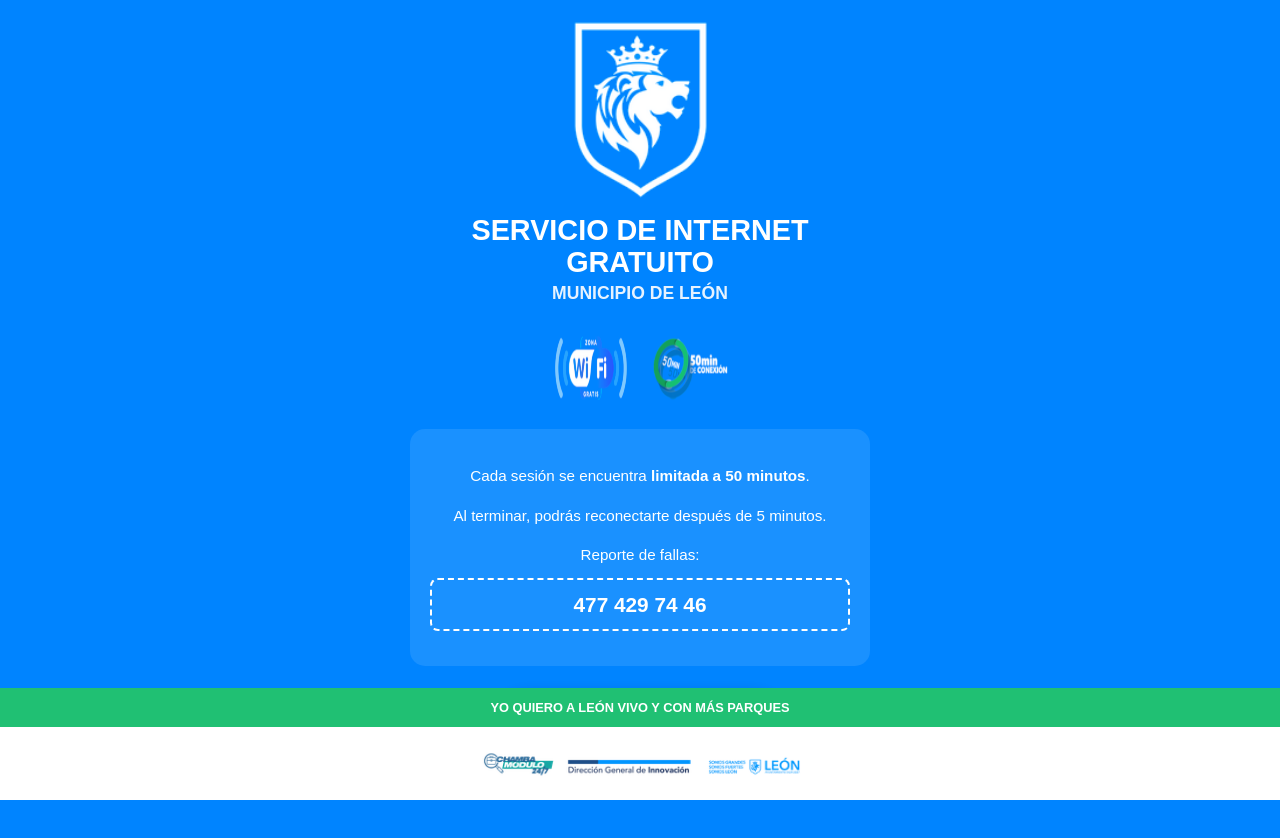
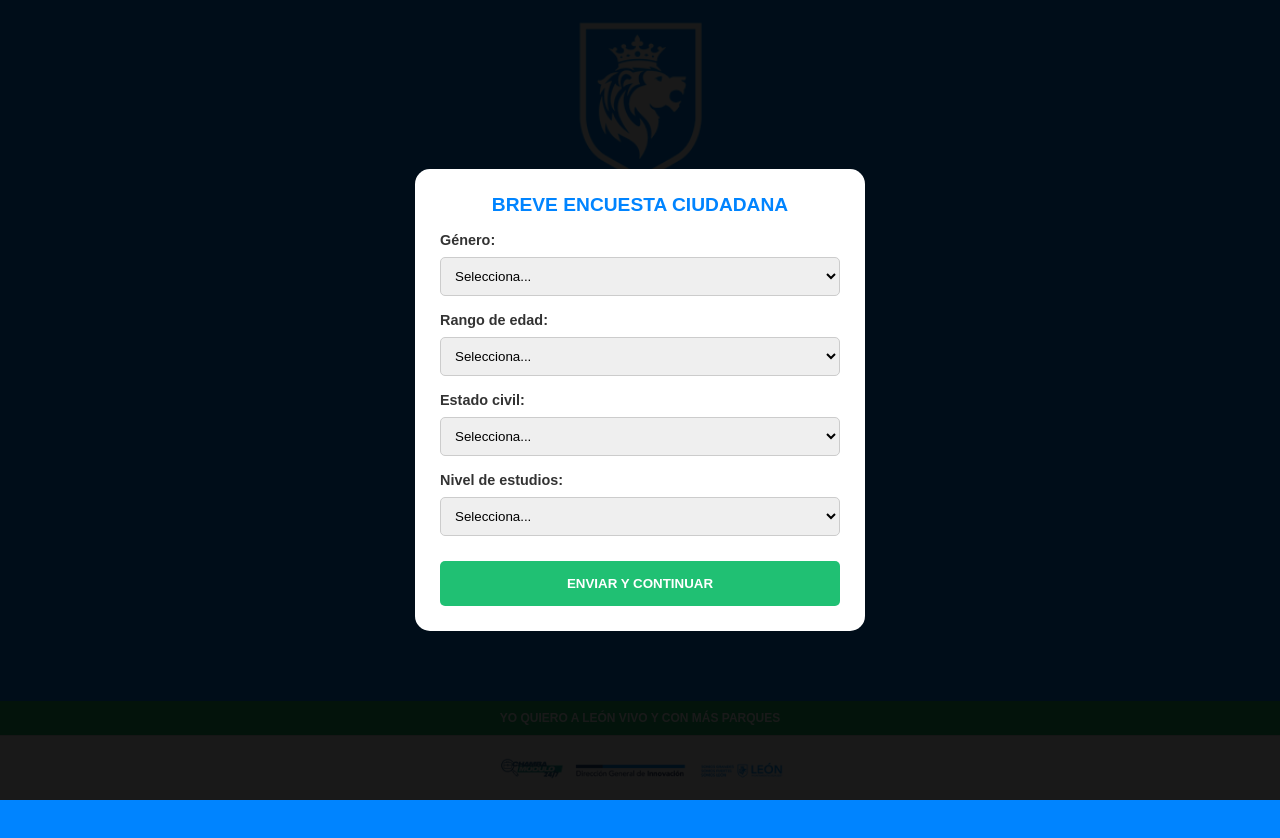
Before and after one commit to Mzaleta84/wifi-leon, a plain HTML site: page index.html in a window 1280 px wide. After the commit the page ends 800 px from the top, so only its background shows below. Drawn offline with Linux system fonts and the light colour scheme.

Commit message:
Update index.html

```diff
--- a/index.html
+++ b/index.html
@@ -3,22 +3,35 @@
 <head>
     <meta charset="UTF-8">
     <meta name="viewport" content="width=device-width, initial-scale=1.0">
-    <title>Internet Gratuito - León</title>
+    <title>Portal Cautivo - León 2026</title>
     <style>
         body { margin: 0; padding: 0; font-family: 'Arial', sans-serif; background-color: #0084FF; color: white; text-align: center; }
-        .container { width: 100%; max-width: 500px; margin: auto; padding: 20px; box-sizing: border-box; padding-bottom: 160px; }
-        .header img { width: 140px; margin-bottom: 10px; }
+        .container { width: 100%; max-width: 500px; margin: auto; padding: 20px; box-sizing: border-box; padding-bottom: 180px; }
+        .header img { width: 130px; margin-bottom: 10px; }
         h1 { font-size: 1.8rem; text-transform: uppercase; margin: 0; line-height: 1.1; }
-        .sub-header { font-size: 1.1rem; font-weight: bold; margin-top: 5px; opacity: 0.9; }
-        .status-icons { display: flex; justify-content: center; gap: 25px; margin: 25px 0; }
-        .status-icons img { width: 75px; height: 75px; }
-        .info-section { font-size: 0.95rem; line-height: 1.6; margin: 25px 0; padding: 20px; background: rgba(255,255,255,0.1); border-radius: 15px; }
-        .phone-block { font-size: 1.3rem; font-weight: bold; display: block; margin-top: 10px; border: 2px dashed white; padding: 8px; border-radius: 8px; }
-        .btn-access { background-color: white; color: #0084FF; border: none; border-radius: 35px; padding: 18px 40px; font-size: 1.1rem; font-weight: bold; cursor: pointer; text-transform: uppercase; box-shadow: 0 6px 15px rgba(0,0,0,0.3); }
+        .sub-header { font-size: 1.1rem; font-weight: bold; margin-top: 5px; }
+
+        .status-icons { display: flex; justify-content: center; gap: 20px; margin: 20px 0; }
+
+        /* SECCIÓN DE TEXTOS SOLICITADOS */
+        .info-section { font-size: 0.9rem; line-height: 1.5; margin: 20px 0; padding: 0 10px; }
+        .info-section p { margin-bottom: 15px; }
+        .phone-block { font-size: 1.2rem; font-weight: bold; display: block; margin-top: 8px; border: 1px dashed white; padding: 5px; border-radius: 5px; }
+
+        .btn-access { background-color: white; color: #0084FF; border: none; border-radius: 30px; padding: 15px 35px; font-weight: bold; cursor: pointer; text-transform: uppercase; box-shadow: 0 4px 10px rgba(0,0,0,0.2); }
+
+        /* MODAL ENCUESTA */
+        #surveyModal { display: none; position: fixed; top: 0; left: 0; width: 100%; height: 100%; background: rgba(0,0,0,0.9); z-index: 1000; justify-content: center; align-items: center; }
+        .modal-content { background: white; color: #333; padding: 25px; border-radius: 15px; width: 85%; max-width: 400px; text-align: left; overflow-y: auto; max-height: 90vh; }
+        .modal-content label { font-weight: bold; font-size: 0.9rem; }
+        .modal-content select { width: 100%; padding: 10px; margin: 8px 0 15px 0; border: 1px solid #ccc; border-radius: 5px; }
+        .btn-submit { background: #20C073; color: white; border: none; padding: 15px; width: 100%; border-radius: 5px; font-weight: bold; cursor: pointer; text-transform: uppercase; margin-top: 10px; }
+
+        /* FOOTER */
         .footer { position: fixed; bottom: 0; width: 100%; z-index: 500; }
-        .green-bar { background: #20C073; padding: 12px; font-weight: bold; font-size: 0.8rem; }
-        .white-bar { background: white; padding: 12px; }
-        .white-bar img { max-width: 90%; height: auto; max-height: 45px; }
+        .green-bar { background: #20C073; padding: 10px; font-weight: bold; font-size: 0.75rem; color: white; }
+        .white-bar { background: white; padding: 10px; border-top: 1px solid #ddd; }
+        .white-bar img { max-width: 90%; height: auto; max-height: 40px; }
     </style>
 </head>
 <body>
@@ -27,57 +40,120 @@
     <div class="header">
         <img src="logo-leon.png" alt="León">
         <h1>Servicio de Internet Gratuito</h1>
-        <div class="sub-header">MUNICIPIO DE LEÓN</div>
+        <div class="sub-header">EN PARQUES Y ESPACIOS PÚBLICOS</div>
     </div>
 
     <div class="status-icons">
-        <img src="wifi-icon.png" alt="WiFi">
-        <img src="timer-icon.png" alt="50 min">
+        <img src="wifi-icon.png" width="70" alt="WiFi">
+        <img src="timer-icon.png" width="70" alt="50 min">
     </div>
 
     <div class="info-section">
-        <p>Cada sesión se encuentra <b>limitada a 50 minutos</b>.</p>
-        <p>Al terminar, podrás reconectarte después de 5 minutos.</p>
-        <p>Reporte de fallas: <span class="phone-block">477 429 74 46</span></p>
+        <p>Cada sesión se encuentra <b>limitada a 50 minutos</b>, una vez concluido ese tiempo podrás conectarte al cabo de 5 minutos.</p>
+        <p>El sistema soporta un <b>límite de usuarios</b>, por lo que se pide paciencia mientras otro usuario concluye su sesión.</p>
+        <p>Para información acerca del servicio ó en caso de fallas, reportarlo al:
+            <span class="phone-block">477 429 74 46</span>
+        </p>
     </div>
 
-    <form id="cambiumForm" method="post" action="">
-        <input type="hidden" name="ga_srvr" id="ga_srvr">
-        <input type="hidden" name="ga_ap_mac" id="ga_ap_mac">
-        <input type="hidden" name="ga_cm_mac" id="ga_cm_mac">
-        <input type="hidden" name="ga_nas_id" id="ga_nas_id">
-        <input type="hidden" name="ga_ssid" id="ga_ssid">
-        <input type="hidden" name="ga_success_url" value="https://empleo.leon.gob.mx">
-        <button type="submit" class="btn-access">Aceptar y Conectar</button>
-    </form>
+    <div id="connectSection" style="display:none;">
+        <form method="post" action="https://portal.cambiumnetworks.com/cgi-bin/login">
+            <input type="hidden" name="ga_success_url" value="https://empleo.leon.gob.mx">
+            <input type="hidden" name="ga_user_id" value="">
+            <input type="hidden" name="ga_ap_mac" value="">
+            <button type="submit" class="btn-access">Acepto Condiciones y Conectar</button>
+        </form>
+    </div>
+</div>
+
+<div id="surveyModal">
+    <div class="modal-content">
+        <h2 style="color:#0084FF; margin-top:0; font-size: 1.2rem; text-align: center;">BREVE ENCUESTA CIUDADANA</h2>
+        <form id="googleSurvey" action="https://docs.google.com/forms/d/e/1FAIpQLScmM9i_9-1mThNTYMDmPZWDrbYvMvhrXducX65l2SSkF1rkxA/formResponse" method="POST" target="hidden_iframe">
+
+            <label>Género:</label>
+            <select name="entry.550879783" required>
+                <option value="">Selecciona...</option>
+                <option value="Hombre">Hombre</option>
+                <option value="Mujer">Mujer</option>
+                <option value="No quiero decirlo">No quiero decirlo</option>
+            </select>
+
+            <label>Rango de edad:</label>
+            <select name="entry.1118154402" required>
+                <option value="">Selecciona...</option>
+                <option value="Menos de 18 años">Menos de 18 años</option>
+                <option value="18-25 años">18-25 años</option>
+                <option value="26-35 años">26-35 años</option>
+                <option value="36-45 años">36-45 años</option>
+                <option value="46-55 años">46-55 años</option>
+                <option value="56-64 años">56-64 años</option>
+                <option value="65 y más">65 y más</option>
+            </select>
+
+            <label>Estado civil:</label>
+            <select name="entry.441314420" required>
+                <option value="">Selecciona...</option>
+                <option value="Soltero(a)">Soltero(a)</option>
+                <option value="Casado(a)">Casado(a)</option>
+                <option value="Divorciado(a)">Divorciado(a)</option>
+                <option value="Viudo(a)">Viudo(a)</option>
+                <option value="Unión libre">Unión libre</option>
+            </select>
+
+            <label>Nivel de estudios:</label>
+            <select name="entry.38432281" required>
+                <option value="">Selecciona...</option>
+                <option value="Primaria">Primaria</option>
+                <option value="Secundaria">Secundaria</option>
+                <option value="Preparatoria o técnico">Preparatoria o técnico</option>
+                <option value="Técnico Superior universitario">Técnico Superior universitario</option>
+                <option value="Universidad">Universidad</option>
+                <option value="Sin estudios">Sin estudios</option>
+            </select>
+
+            <input type="hidden" name="entry.1610266945" id="hidden_mac">
+            <input type="hidden" name="entry.852007566" id="hidden_device">
+
+            <button type="submit" class="btn-submit" onclick="submitted=true;">Enviar y Continuar</button>
+        </form>
+    </div>
 </div>
 
 <div class="footer">
     <div class="green-bar">YO QUIERO A LEÓN VIVO Y CON MÁS PARQUES</div>
-    <div class="white-bar"><img src="logos-footer.png"></div>
+    <div class="white-bar"><img src="logos-footer.png" alt="Logos"></div>
 </div>
 
+<iframe name="hidden_iframe" id="hidden_iframe" style="display:none;" onload="if(typeof submitted !== 'undefined' && submitted) { finishSurvey(); }"></iframe>
+
 <script>
+    var submitted = false;
+
+    function captureData() {
+        const params = new URLSearchParams(window.location.search);
+        // MAC del cliente enviada por cnMaestro
+        document.getElementById('hidden_mac').value = params.get('ga_cm_mac') || 'No capturada';
+        // Modelo del celular detectado por el navegador
+        document.getElementById('hidden_device').value = navigator.userAgent;
+    }
+
     window.onload = function() {
-        const params = new URLSearchParams(window.location.search);
-        const form = document.getElementById('cambiumForm');
-
-        // Captura de datos del AP
-        const ga_srvr = params.get('ga_srvr') || "portal.cambiumnetworks.com";
-        document.getElementById('ga_srvr').value = ga_srvr;
-        document.getElementById('ga_ap_mac').value = params.get('ga_ap_mac') || "";
-        document.getElementById('ga_cm_mac').value = params.get('ga_cm_mac') || "";
-        document.getElementById('ga_nas_id').value = params.get('ga_nas_id') || "";
-        document.getElementById('ga_ssid').value = params.get('ga_ssid') || "";
-
-        // Evita el error 403 mandando el POST al AP/Cambium, NO a GitHub
-        form.action = "https://" + ga_srvr + "/cgi-bin/login";
-
-        // Limpia la URL de GitHub por estética
-        if (window.history.replaceState) {
-            window.history.replaceState({}, null, window.location.pathname);
+        captureData();
+        // Si ya contestó antes, no molestar
+        if (localStorage.getItem('encuesta_leon_v1') === 'true') {
+            document.getElementById('surveyModal').style.display = "none";
+            document.getElementById('connectSection').style.display = "block";
+        } else {
+            document.getElementById('surveyModal').style.display = "flex";
         }
     };
+
+    function finishSurvey() {
+        localStorage.setItem('encuesta_leon_v1', 'true');
+        document.getElementById('surveyModal').style.display = "none";
+        document.getElementById('connectSection').style.display = "block";
+    }
 </script>
 </body>
 </html>
```
